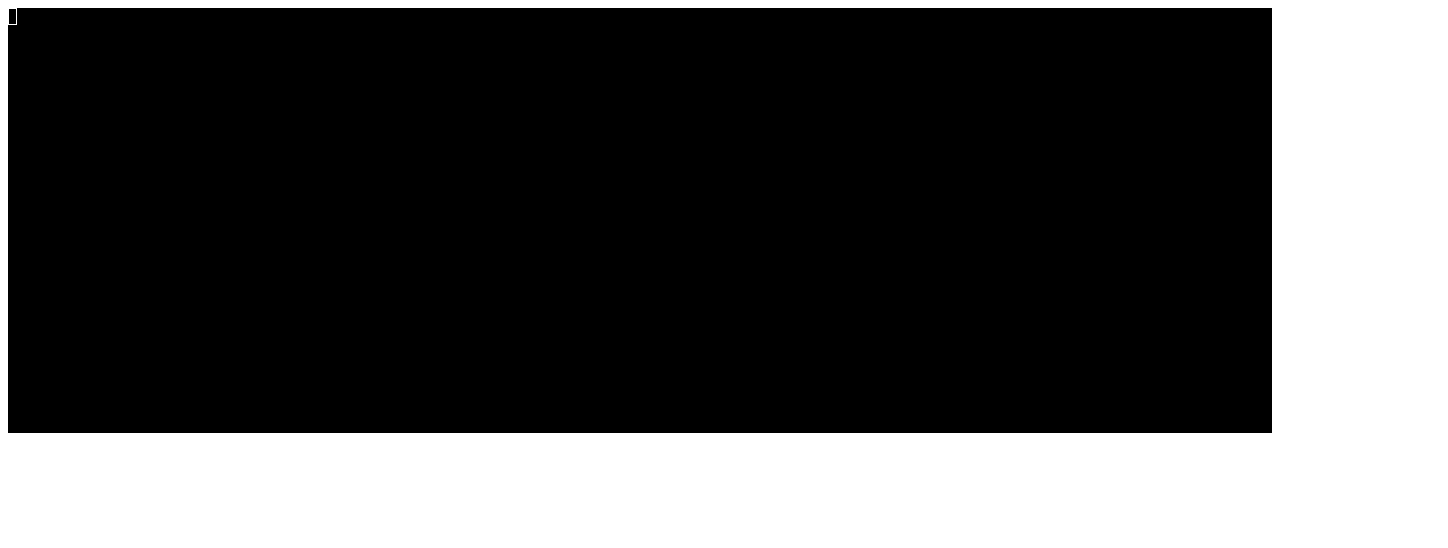
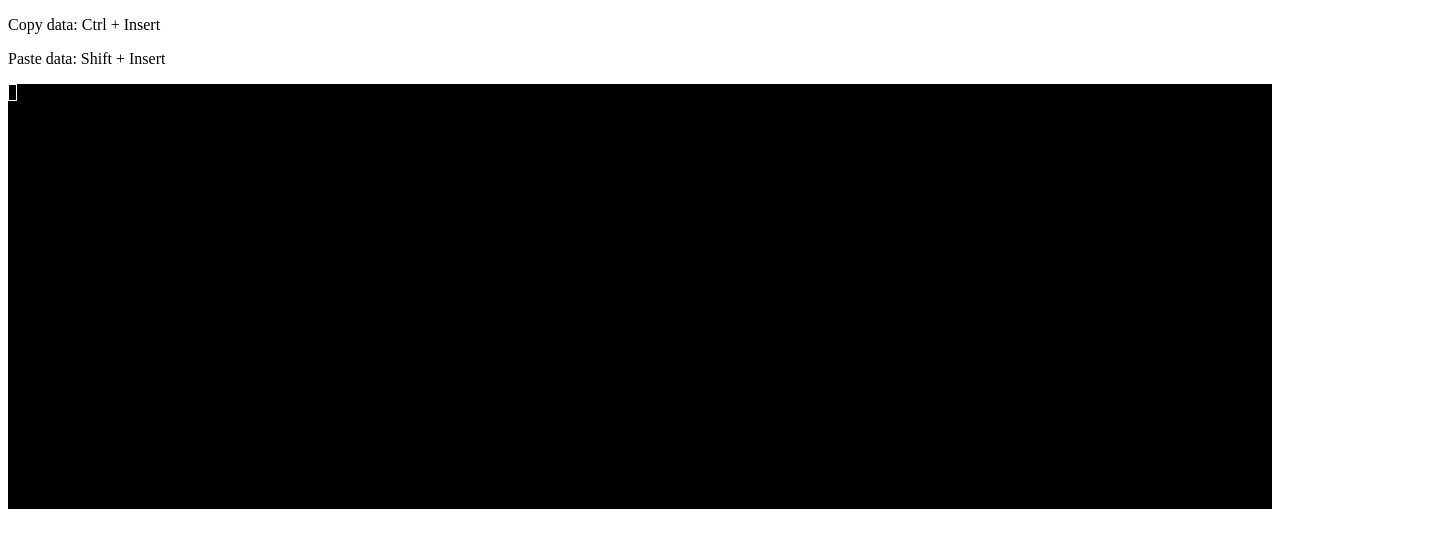
Before and after one commit to threefoldtech/cloud-console, a website: page frontend/src/index.html in a window 1280 px wide. Shown: the whole page, 1448 px wide, since content can reach past the window. Drawn offline with nearby package versions, Linux system fonts and the light colour scheme.

Commit message:
Improve frontend
- Add copy/paste support
- Dynamic websocket URL construction

Signed-off-by: Lee Smet <lee.smet@hotmail.com>

```diff
--- a/frontend/src/index.html
+++ b/frontend/src/index.html
@@ -5,21 +5,35 @@
 		<script src="../node_modules/xterm/lib/xterm.js"></script>
 	</head>
 	<body>
+		<div id="help">
+			<p>Copy data: Ctrl + Insert</p>
+			<p>Paste data: Shift + Insert</p>
+		</div>
 		<div id="terminal"></div>
 		<script>
 			var term = new Terminal({
 				cursorBlink: "block",
-				// Ideally rows and colls should be the same as the pty, need to figure
-				// out that one, however it seems to be more than 80 (or the pty don't care).
+				// 25 rows 80 colls, the same as a default serial console.
 				rows: 25,
-				cols: 160,
+				cols: 80,
 				scrollback: 2000,
-				logLevel: "info",
+				logLevel: "off",
 				minimumContractRatio: 7,
 			});
 
+			console.log(window.location);
+			console.log(window.location.host);
+			console.log(window.location.protocol);
+
+			// Ugly site construction
+			var site;
+			if (!window.location.host) {
+				site = "localhost:9999";
+			} else {
+				site = window.location.host;
+			}
 			// Set up websocket, override binary data type as we don't want blobs
-			const ws = new WebSocket("ws://localhost:9999/ws");
+			const ws = new WebSocket("ws://" + site + "/ws");
 			ws.binaryType = "arraybuffer";
 
 			// Attach terminal
@@ -29,8 +43,12 @@
 				term.write(new Uint8Array(msg.data));
 			};
 
-			term.onKey(function(key, ev) {
-				ws.send(key.key);
+			// Use onData instead of onKey, this also fires when something is pasted
+			// into the console.
+			// onKey on the other hand fires when keys are pressed and seems to be
+			// used more to override individual key functionality.
+			term.onData(function(data, ev) {
+				ws.send(data);
 			});
 		</script>
 	</body>
```
